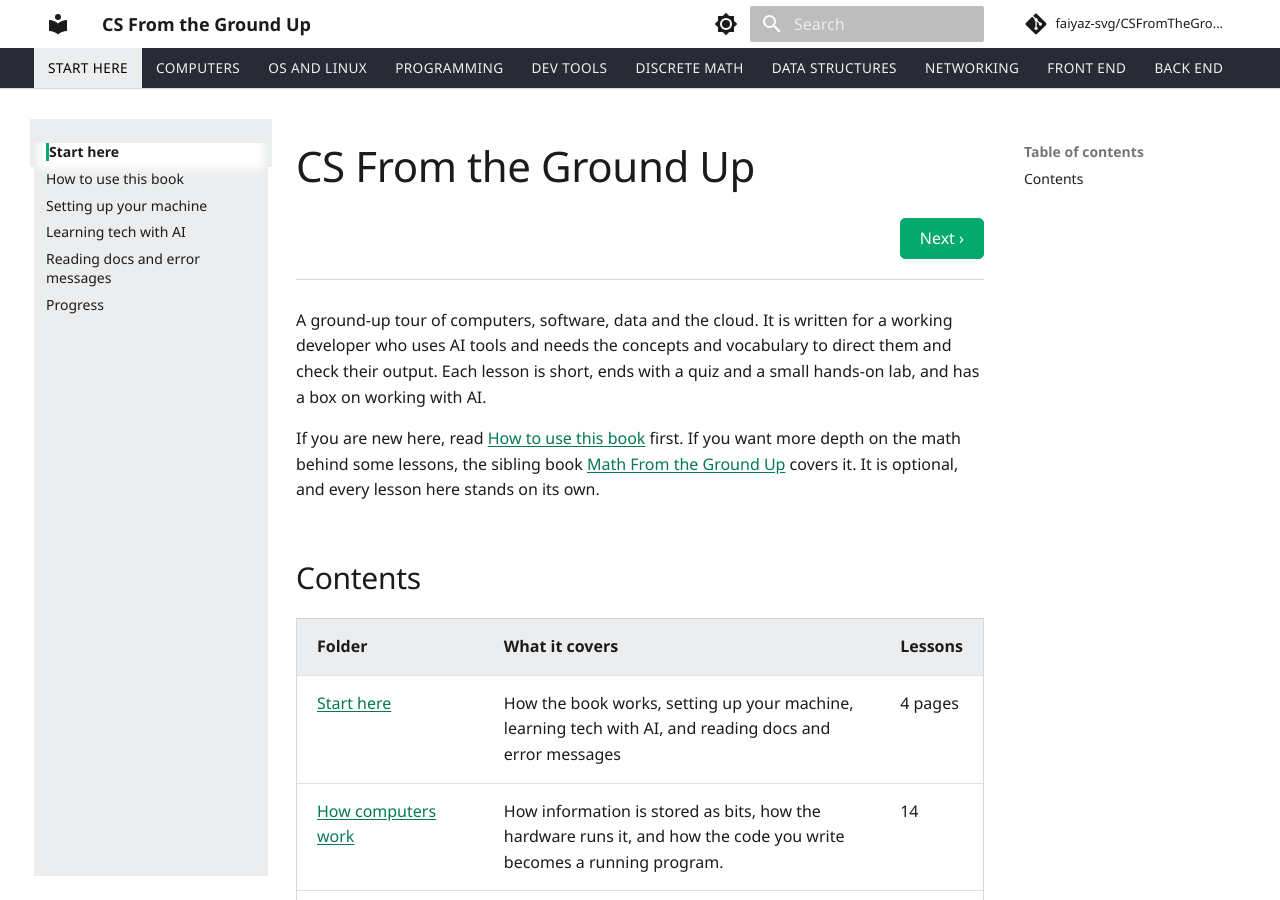
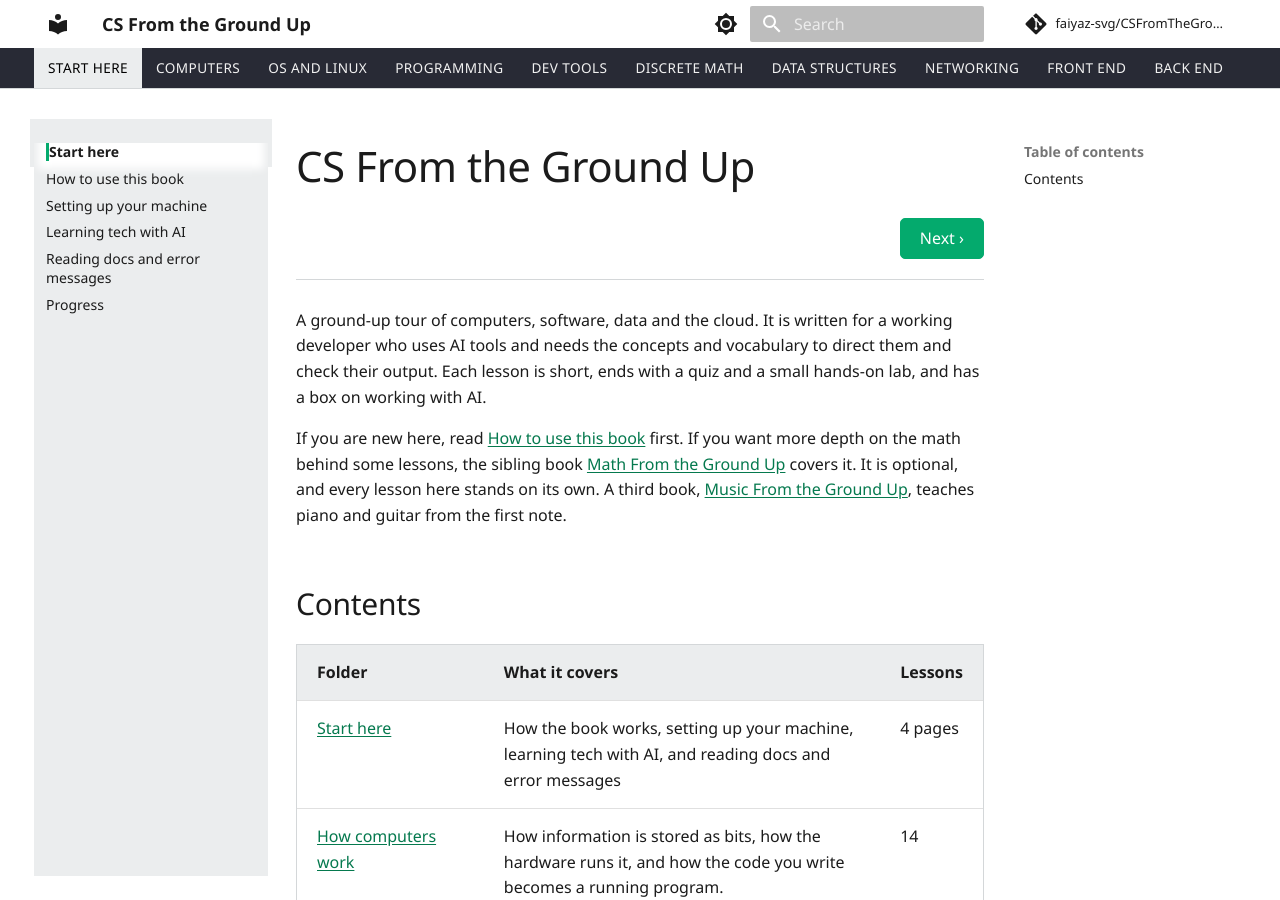
Before and after one commit to faiyaz-svg/CSFromTheGroundUp, an MkDocs documentation site: the page built from docs/index.md, in a window 1280 px wide and 900 px high. Built offline with MkDocs 1.6.1 and Material for MkDocs 9.7.7, drawn with Linux system fonts in a browser that asks for light colours; comment, search, counter and statistics services are not loaded.

Commit message:
link the music book from the home page

```diff
--- a/docs/index.md
+++ b/docs/index.md
@@ -2,7 +2,7 @@
 
 A ground-up tour of computers, software, data and the cloud. It is written for a working developer who uses AI tools and needs the concepts and vocabulary to direct them and check their output. Each lesson is short, ends with a quiz and a small hands-on lab, and has a box on working with AI.
 
-If you are new here, read [How to use this book](00-start-here/index.md) first. If you want more depth on the math behind some lessons, the sibling book [Math From the Ground Up](https://faiyaz-svg.github.io/MathFromTheGroundUp/) covers it. It is optional, and every lesson here stands on its own.
+If you are new here, read [How to use this book](00-start-here/index.md) first. If you want more depth on the math behind some lessons, the sibling book [Math From the Ground Up](https://faiyaz-svg.github.io/MathFromTheGroundUp/) covers it. It is optional, and every lesson here stands on its own. A third book, [Music From the Ground Up](https://faiyaz-svg.github.io/MusicFromTheGroundUp/), teaches piano and guitar from the first note.
 
 ## Contents
 
```
